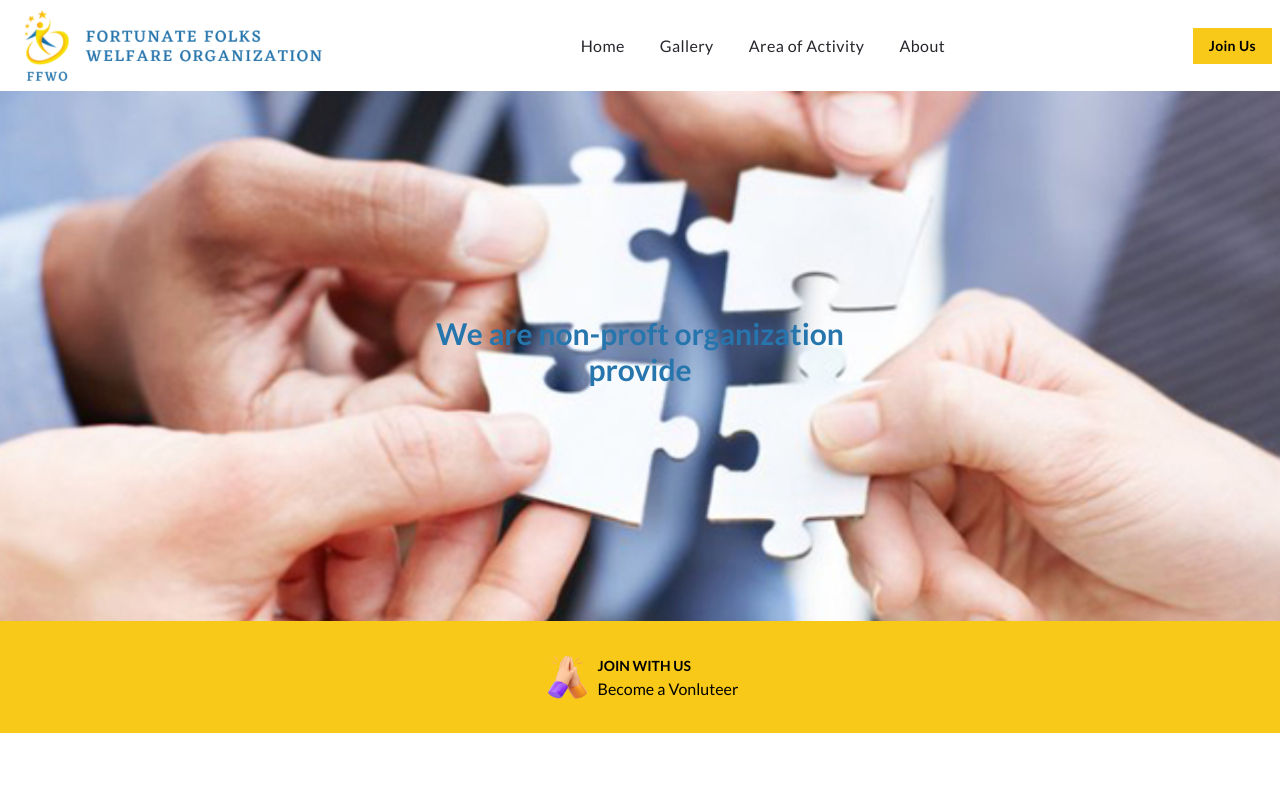
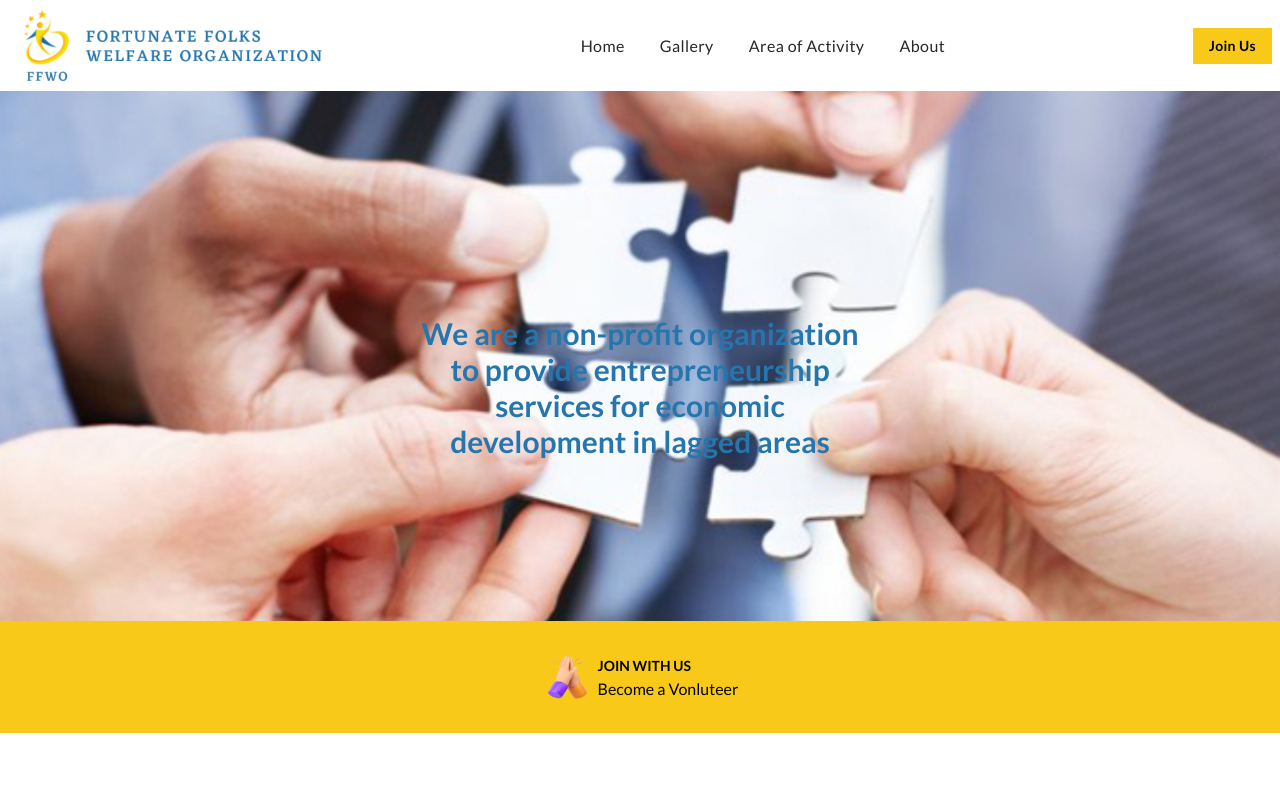
Before and after one commit to fortunatefolks/fortunatefolks-website, a SvelteKit app: page / in a window 1280 px wide. Shown: the top 800 px of the page. Built offline with nearby package versions, Linux system fonts and the light colour scheme; a web font is replaced by a local one.

Commit message:
9th update

```diff
--- a/src/routes/+page.svelte
+++ b/src/routes/+page.svelte
@@ -8,7 +8,8 @@
 	<div class="max-w-2xl mx-auto px-2 flex flex-wrap align-middle">
 		<div class="max-w-md mx-auto">
 			<h2 class="text-center font-bold text-3xl align-middle text-[#2675ac]">
-				We are non-proft organization provide
+				We are a non-profit organization to provide entrepreneurship services for economic
+				development in lagged areas
 			</h2>
 		</div>
 	</div>
```
